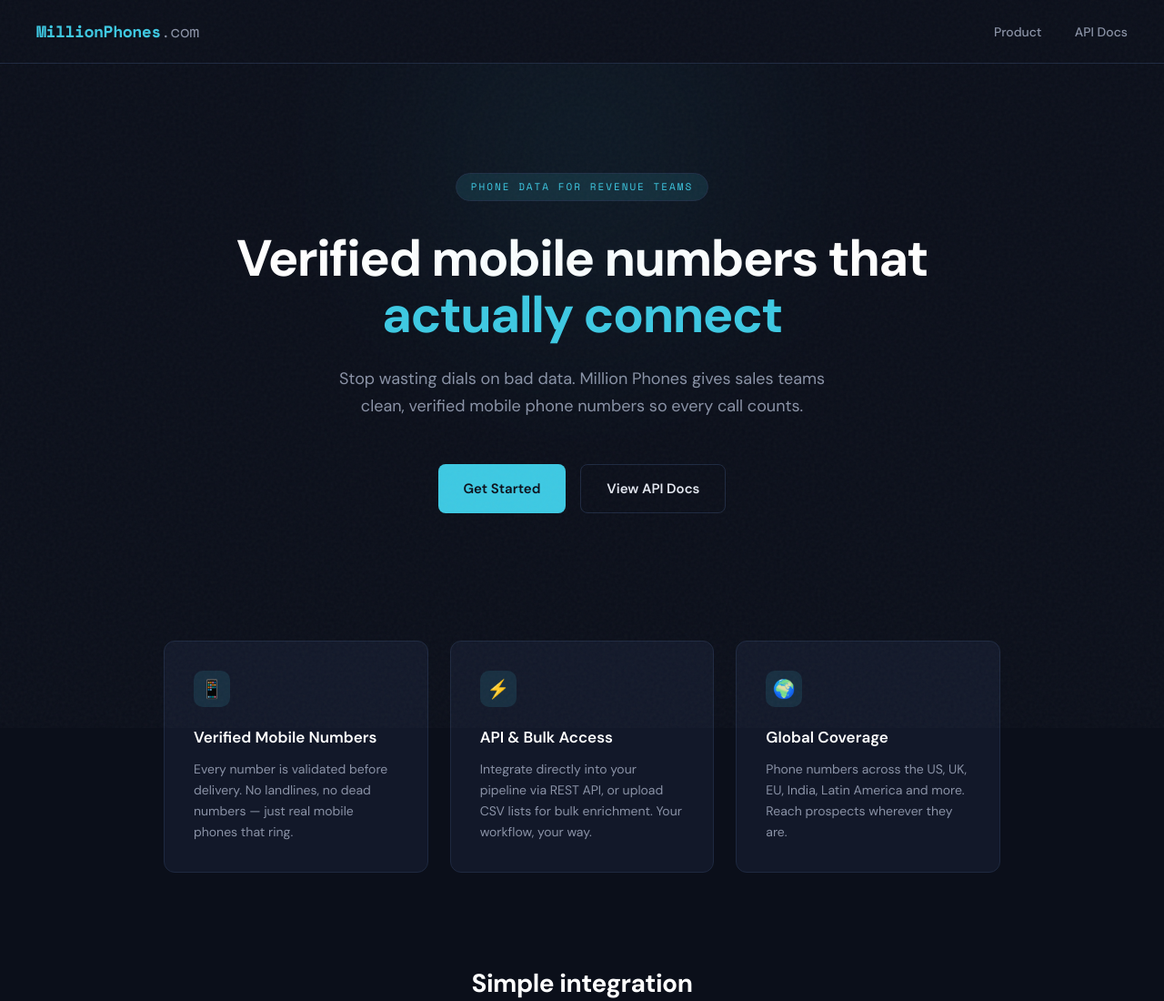
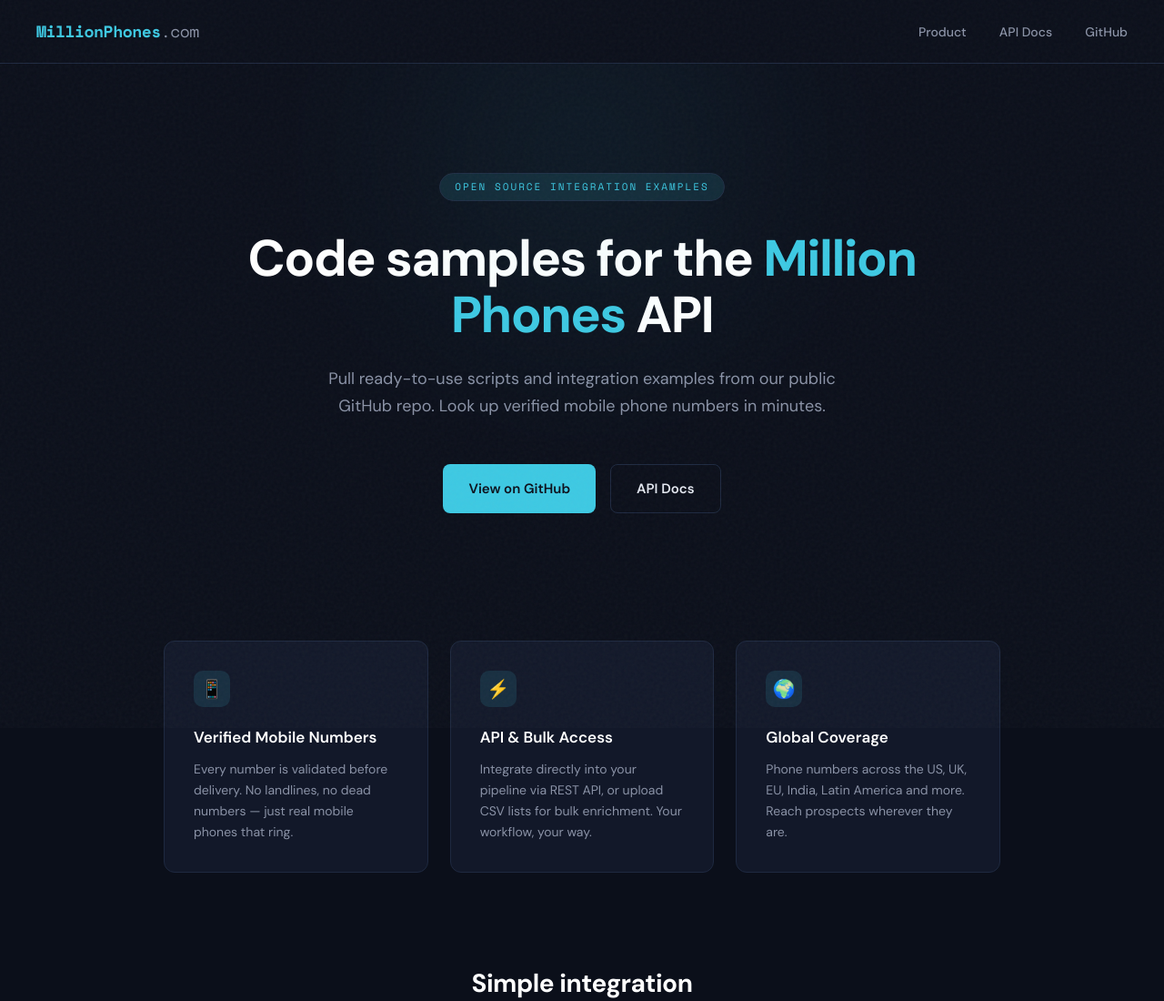
Before and after one commit to millionphones/millionphones.github.io, a plain HTML site: page index.html in a window 1280 px wide. Shown: the top 1100 px of the page at 91% size. Drawn offline with nearby package versions, Linux system fonts and the light colour scheme.

Commit message:
Update hero section content and links

```diff
--- a/index.html
+++ b/index.html
@@ -328,17 +328,18 @@
         <nav>
             <a href="https://millionphones.com">Product</a>
             <a href="https://millionphones.com/docs">API Docs</a>
+            <a href="https://github.com/millionphones/millionphones.github.io">GitHub</a>
         </nav>
     </header>
 
     <section class="hero">
         <div class="glow-orb"></div>
-        <div class="badge">Phone Data for Revenue Teams</div>
-        <h1>Verified mobile numbers that <em>actually connect</em></h1>
-        <p>Stop wasting dials on bad data. Million Phones gives sales teams clean, verified mobile phone numbers so every call counts.</p>
+        <div class="badge">Open Source Integration Examples</div>
+        <h1>Code samples for the <em>Million Phones</em> API</h1>
+        <p>Pull ready-to-use scripts and integration examples from our public GitHub repo. Look up verified mobile phone numbers in minutes.</p>
         <div class="cta-row">
-            <a href="https://millionphones.com" class="btn btn-primary">Get Started</a>
-            <a href="https://millionphones.com/docs" class="btn btn-ghost">View API Docs</a>
+            <a href="https://github.com/millionphones/millionphones.github.io" class="btn btn-primary">View on GitHub</a>
+            <a href="https://millionphones.com/docs" class="btn btn-ghost">API Docs</a>
         </div>
     </section>
 
```
